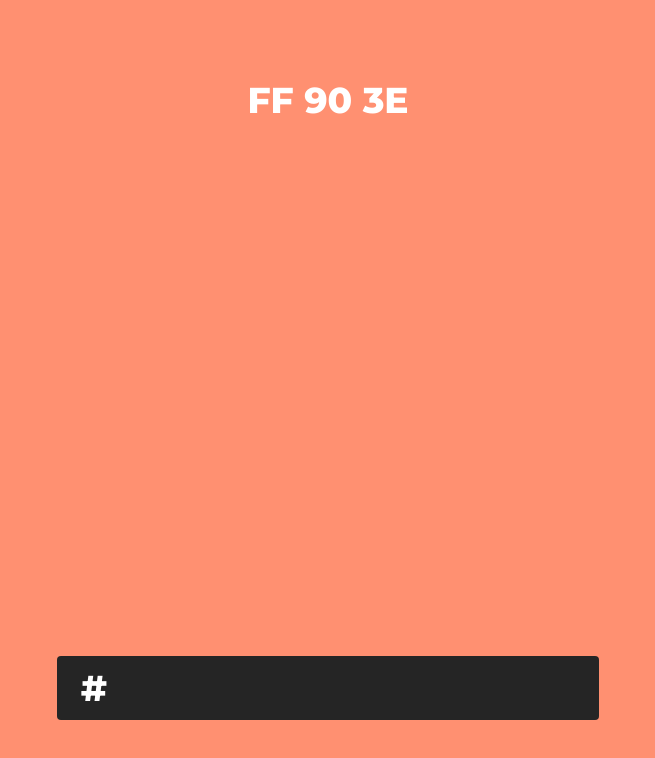
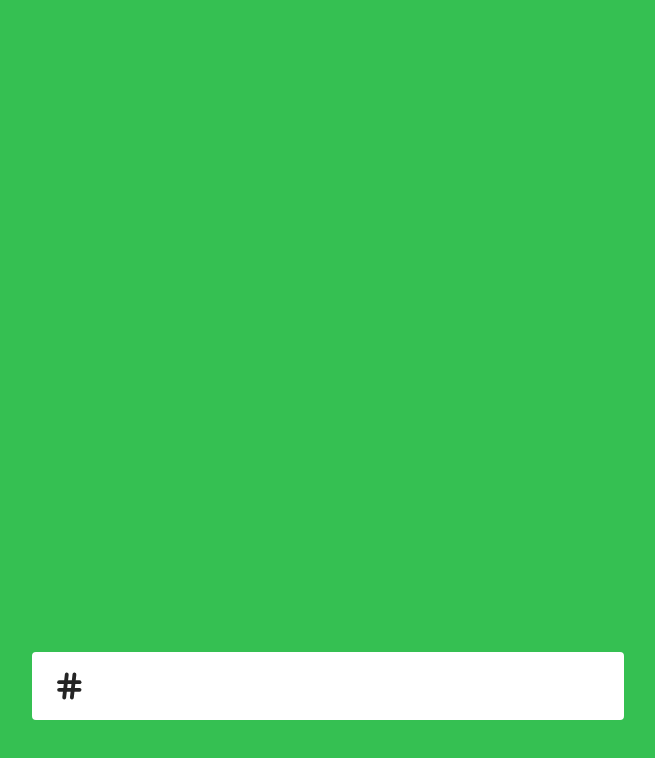
Before and after one commit to Drewbi/colour-golf, a React (Vite) app: page / in a window 1280 px wide. Shown: the top 758 px of the page, without its empty margins (312-967 px from the left). Built offline with nearby package versions, Linux system fonts and the light colour scheme.

Commit message:
working game

```diff
--- a/package.json
+++ b/package.json
@@ -10,7 +10,8 @@
   },
   "dependencies": {
     "react": "^18.2.0",
-    "react-dom": "^18.2.0"
+    "react-dom": "^18.2.0",
+    "react-feather": "^2.0.10"
   },
   "devDependencies": {
     "@types/react": "^18.0.28",
--- a/src/App.tsx
+++ b/src/App.tsx
@@ -1,13 +1,42 @@
-import { useState } from 'react'
+import { useEffect, useState } from 'react'
 import ColourInput from './components/ColourInput'
+import LastGuess from './components/LastGuess'
 
 export default function App() {
-    const [colour, setColour] = useState('#ff9071')
+    const [colourComponents, setColourComponents] = useState([0, 0, 0])
+    const [lastGuess, setLastGuess] = useState('')
+
+    const darkTheme = colourComponents.reduce((acc, curr) => acc + curr) > (255 * 3) / 2
+
+    const colourHex = calcHexCode(colourComponents)
+
+    function calcHexCode(colourVals: number[]) {
+        const formatHex = (val: number) => val.toString(16).padStart(2, '0');
+        return colourVals.reduce((acc, curr) => acc + formatHex(curr), '#')
+    }
+
+    function startGame() {
+        const generateHexComponent = () => Math.floor(Math.random() * 255)
+        const r = generateHexComponent()
+        const g = generateHexComponent()
+        const b = generateHexComponent()
+
+        setColourComponents([r, g, b])
+    }
+
+    useEffect(() => {
+        startGame()
+    }, [])
+
+    function handleGuess(guess: string) {
+        setLastGuess(guess)
+    }
+
     return (
-        <div className='py-20 container h-full flex flex-col items-center justify-between'>
-            <div className='text-4xl font-extrabold text-white'>FF 90 3E</div>
-            <ColourInput />
-            <div className='absolute top-0 w-full h-full z-back' style={{ backgroundColor: colour }}></div>
+        <div className={(darkTheme ? "dark " : "") + "py-20 container h-full flex flex-col items-center justify-between"}>
+            <LastGuess guess={lastGuess} correct={colourComponents} dark={darkTheme} />
+            <ColourInput setGuess={handleGuess} dark={darkTheme} />
+            <div className="absolute top-0 w-full h-full z-back" style={{ backgroundColor: colourHex }}></div>
         </div>
     )
 }
--- a/src/components/ColourInput.tsx
+++ b/src/components/ColourInput.tsx
@@ -1,24 +1,50 @@
-import { ChangeEvent, useState } from "react"
+import { ChangeEvent, FormEvent, KeyboardEvent, useState } from "react"
+import { ArrowRight, Hash } from 'react-feather';
 
-export default function Input() {
+interface PropType {
+    setGuess: (guess: string) => void;
+    dark: boolean;
+}
+
+export default function Input({ setGuess, dark }: PropType) {
     const [input, setInput] = useState<string>('')
+    const inputValid = input.length === 3 || input.length === 6
 
     function handleInput(event: ChangeEvent<HTMLInputElement>) {
-        const hexRegex = /^[0-9A-Fa-f]{0,6}$/;
-        const inputValue = event.target.value;
+        const hexRegex = /^[0-9A-Fa-f]{0,6}$/
+        const inputValue = event.target.value
         if (hexRegex.test(inputValue)) {
-            setInput(inputValue.toUpperCase());
+            setInput(inputValue.toUpperCase())
+        }
+    }
+
+    function handleKeyDown(event: KeyboardEvent) {
+        if (event.key === "Enter") {
+            handleSubmit(event)
+        }
+    }
+
+    function handleSubmit(event: FormEvent) {
+        event.preventDefault();
+        const guessRegex = /^([0-9A-Fa-f]{3}){1,2}$/
+        if (guessRegex.test(input)) {
+            setGuess(input)
+            setInput('')
         }
     }
 
     return (
-        <div className="bg-black rounded overflow-hidden flex items-center px-4">
-            <span className="mx-2 text-white text-4xl font-extrabold">#</span>
+        <form onSubmit={handleSubmit} className="flex items-center px-4 border-2 rounded overflow-hidden bg-white border-white focus-within:outline-black focus-within:border-black dark:bg-black dark:border-black dark:focus-within:outline-black dark:focus-within:border-black ">
+            <Hash className="mx-1 text-black dark:text-white" size={36} strokeWidth={3} />
             <input
-                className="h-16 w-full bg-black text-white text-center text-4xl font-extrabold "
+                className="h-16 w-full bg-white dark:bg-black text-black dark:text-white text-center text-4xl font-extrabold outline-none"
                 value={input}
                 onChange={handleInput}
+                onKeyDown={handleKeyDown}
             />
-        </div>
+            <button style={{ visibility: inputValid ? 'visible' : 'hidden'}}>
+                <ArrowRight className="mx-1 text-black dark:text-white" size={36} strokeWidth={3} />
+            </button>
+        </form>
     )
 }
--- a/src/components/LastGuess.tsx
+++ b/src/components/LastGuess.tsx
@@ -0,0 +1,59 @@
+import { ArrowDown, ArrowUp, Check } from "react-feather";
+
+interface PropType {
+    guess: string;
+    correct: number[]
+    dark: boolean;
+}
+
+export default function LastGuess({ guess, correct }: PropType) {
+    const shortRegex = /^([a-zA-Z0-9])([a-zA-Z0-9])([a-zA-Z0-9])$/
+    const longRegex = /^([a-zA-Z0-9]{2})([a-zA-Z0-9]{2})([a-zA-Z0-9]{2})$/
+
+    const splitGuesses = (val: string): string[] => {
+        let matches = null
+        if (val.length === 3){
+            matches = shortRegex.exec(val)
+        } else if (val.length === 6) {
+            matches = longRegex.exec(val)
+        }
+        return matches?.slice(1, 4) ?? []
+    }
+
+    const splitValues = (val: string): number[] => {
+        const guesses = splitGuesses(val)
+        if (!guesses.length) return []
+        return guess.length === 3
+            ? [
+                parseInt(guesses[0] + guesses[0], 16),
+                parseInt(guesses[1] + guesses[1], 16),
+                parseInt(guesses[2] + guesses[2], 16)
+            ] : [
+                parseInt(guesses[0], 16),
+                parseInt(guesses[1], 16),
+                parseInt(guesses[2], 16)
+            ]
+    }
+
+    const guessEvalBuffer = 5
+
+    const evalGuessSegment = (guessValue: number, correctValue: number) => {
+        return correctValue - guessValue
+    }
+
+    return (
+        <div>
+            <div className="mt-3 flex justify-around gap-6">
+                {splitGuesses(guess).map((splitGuess, i) => <div key={`${splitGuess} + ${i}`} className='text-6xl font-extrabold' style={{ color: `#${guess}` }}>{ splitGuess }</div>)}
+            </div>
+            <div className="mt-3 flex justify-around">
+                {splitValues(guess).map((splitVal, i) => {
+                    const result = evalGuessSegment(splitVal, correct[i])
+                    if (result + guessEvalBuffer < 0) return (<ArrowDown key={`${splitVal} + ${i}`} />)
+                    if (result - guessEvalBuffer > 0) return (<ArrowUp key={`${splitVal} + ${i}`} />)
+                    return (<Check key={`${splitVal} + ${i}`} />)
+                })}
+            </div>
+        </div>
+    )
+}
--- a/tailwind.config.js
+++ b/tailwind.config.js
@@ -18,5 +18,6 @@ content: [
             }
         },
     },
+    darkMode: 'class',
     plugins: [],
 }
```
Also changed, not shown: 1 other file (tests, documents, lock files or other folders). Lines whose indentation alone changed are shown as unchanged.
